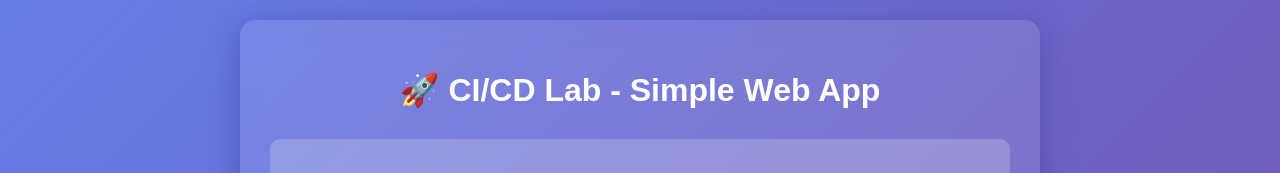
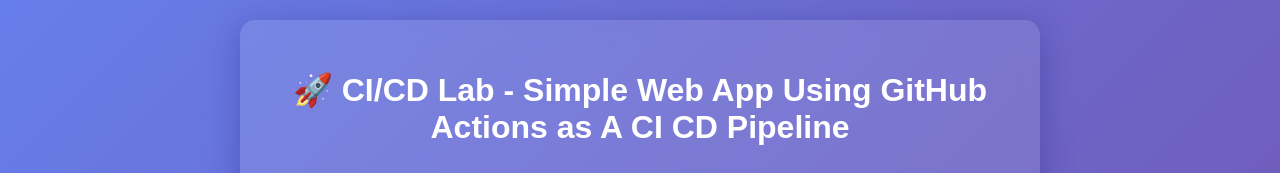
Before and after one commit to kaustuvbot/cicd-githubactions, a website: page public/index.html in a window 1280 px wide. Shown: the top 173 px of the page. Drawn offline with Linux system fonts and the light colour scheme; no server answers.

Commit message:
Index Update again

```diff
--- a/public/index.html
+++ b/public/index.html
@@ -80,7 +80,7 @@
 
 <body>
     <div class="container">
-        <h1>🚀 CI/CD Lab - Simple Web App</h1>
+        <h1>🚀 CI/CD Lab - Simple Web App Using GitHub Actions as A CI CD Pipeline</h1>
 
         <div class="info-card">
             <h3>Application Status</h3>
```
